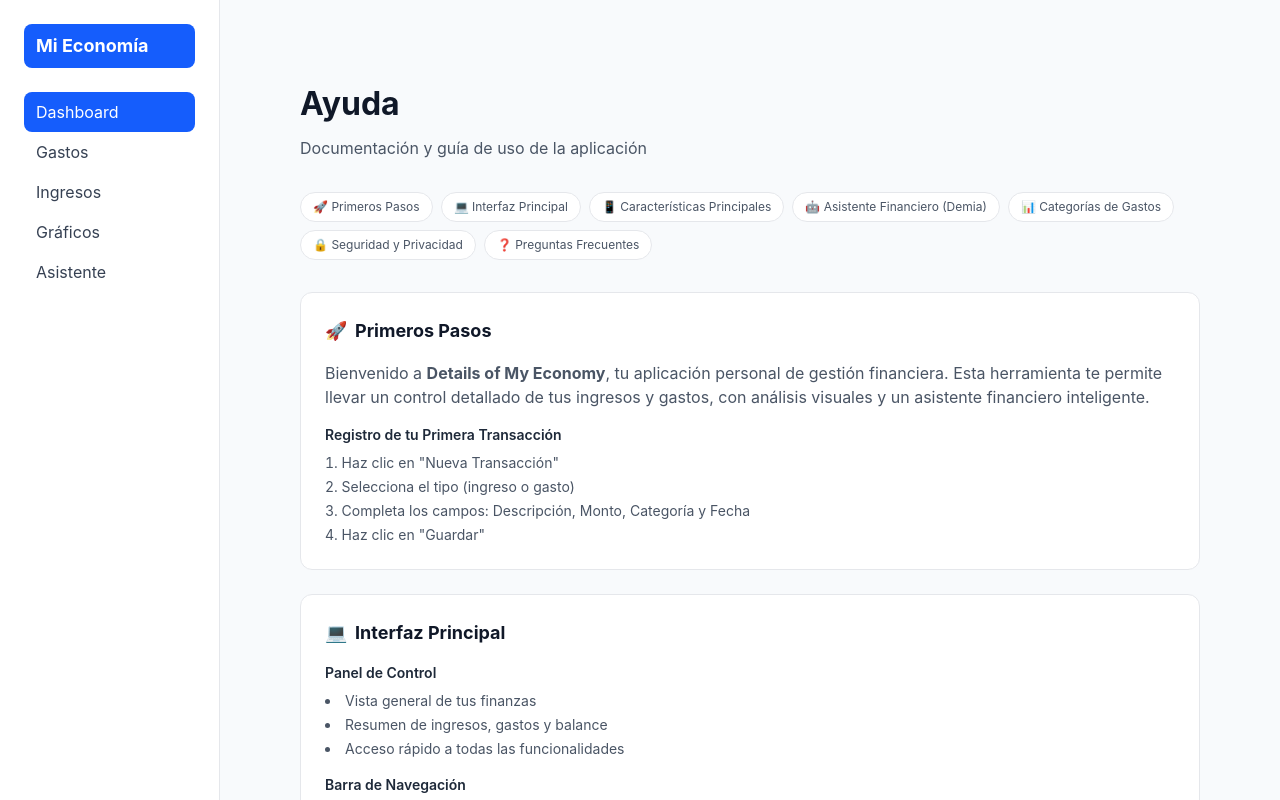
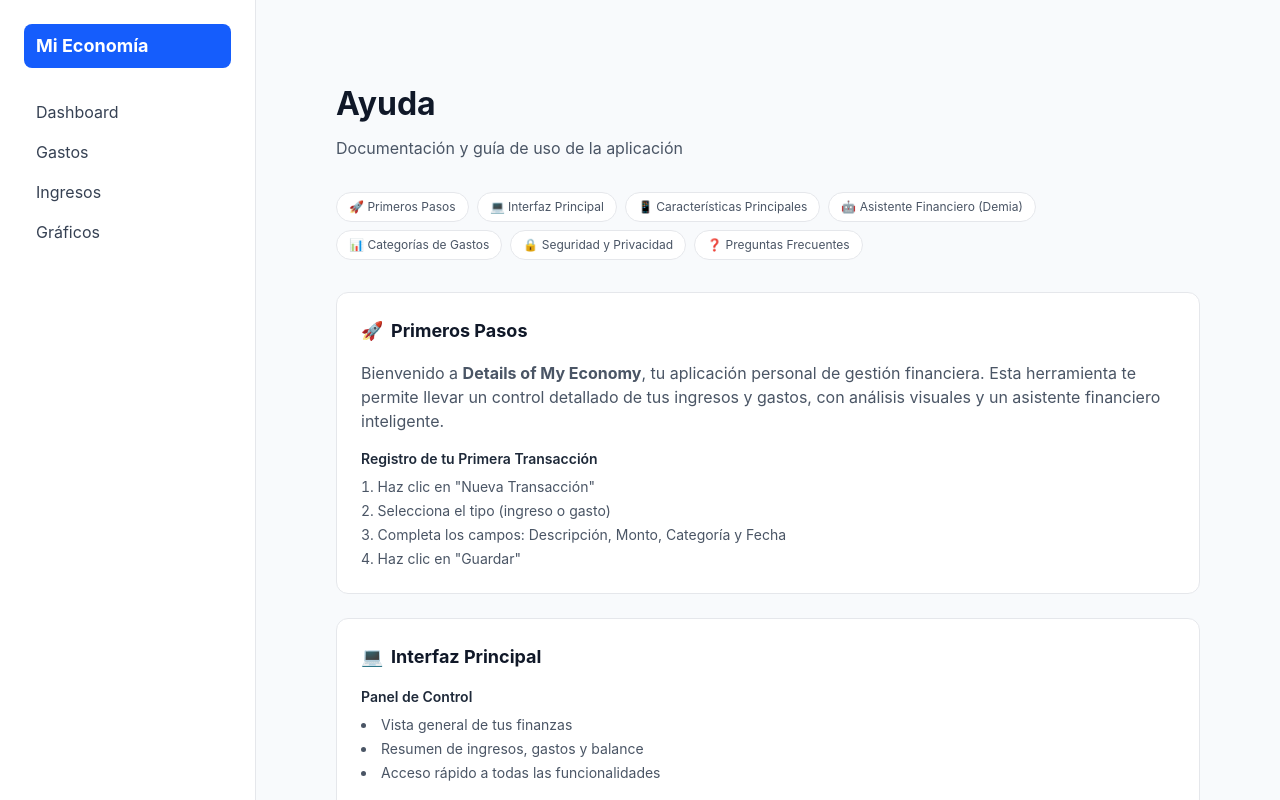
Before and after one commit to fjmg84/handle-my-economy, a Next.js app: page /ayuda in a window 1280 px wide. Built offline with nearby package versions, Linux system fonts and the light colour scheme.

Commit message:
refactor: simplify DashboardLayout by removing unused mobile navigation and adjusting sidebar width

```diff
--- a/components/dashboard/DashboardLayout.tsx
+++ b/components/dashboard/DashboardLayout.tsx
@@ -1,15 +1,13 @@
-import { MenuIcon } from "lucide-react";
-import Link from "next/dist/client/link";
+import Link from "next/link";
+import { ReactNode } from "react";
 
-export default function DashboardLayout({
-  children,
-}: {
-  children: React.ReactNode;
-}) {
+import Nav from "../shares/Nav";
+
+export default function DashboardLayout({ children }: { children: ReactNode }) {
   return (
     <div className="flex h-screen">
       {/* Sidebar */}
-      <aside className="hidden md:flex w-55 bg-white border-r border-gray-200 flex-col">
+      <aside className="hidden md:flex w-64 bg-white border-r border-gray-200 flex-col">
         <div className="flex flex-col gap-6 p-6">
           {/* Logo */}
           <Link
@@ -20,38 +18,7 @@ export default function DashboardLayout({
           </Link>
 
           {/* Navigation */}
-          <nav>
-            <a
-              href="/dashboard"
-              className="flex items-center gap-3 px-3 py-2 bg-blue-600 rounded-lg text-white"
-            >
-              <span className="flex items-center">Dashboard</span>
-            </a>
-            <a
-              href="/dashboard/gastos"
-              className="flex items-center gap-3 px-3 py-2 text-gray-700 hover:bg-gray-100 rounded-lg"
-            >
-              <span className="flex items-center">Gastos</span>
-            </a>
-            <a
-              href="/dashboard/ingresos"
-              className="flex items-center gap-3 px-3 py-2 text-gray-700 hover:bg-gray-100 rounded-lg"
-            >
-              <span className="flex items-center">Ingresos</span>
-            </a>
-            <a
-              href="/dashboard/graficos"
-              className="flex items-center gap-3 px-3 py-2 text-gray-700 hover:bg-gray-100 rounded-lg"
-            >
-              <span className="flex items-center">Gráficos</span>
-            </a>
-            <a
-              href="/dashboard/asistente"
-              className="flex items-center gap-3 px-3 py-2 text-gray-700 hover:bg-gray-100 rounded-lg"
-            >
-              <span className="flex items-center">Asistente</span>
-            </a>
-          </nav>
+          <Nav />
         </div>
       </aside>
 
@@ -59,61 +26,6 @@ export default function DashboardLayout({
       <div className="flex-1 flex flex-col overflow-hidden bg-slate-50">
         <div className="flex-1 overflow-auto p-10">{children}</div>
       </div>
-
-      {/* Mobile Navigation */}
-      <div
-        id="mobileNav"
-        className="fixed inset-y-0 bg-white w-full -right-full duration-300 ease-in-out z-50"
-      >
-        <div className="flex flex-col gap-6 p-6 h-full overflow-y-auto">
-          <div className="flex items-center gap-3 px-3 py-2 bg-blue-600 rounded-lg">
-            <span className="text-lg font-bold text-white">Mi Economía</span>
-          </div>
-
-          <nav>
-            <a
-              href="/dashboard"
-              className="flex items-center gap-3 px-3 py-2 bg-blue-600 rounded-lg text-white mb-4"
-            >
-              <span className="flex items-center">Dashboard</span>
-            </a>
-            <a
-              href="/dashboard/gastos"
-              className="flex items-center gap-3 px-3 py-2 text-gray-700 hover:bg-gray-100 rounded-lg"
-            >
-              <span className="flex items-center">Gastos</span>
-            </a>
-            <a
-              href="/dashboard/ingresos"
-              className="flex items-center gap-3 px-3 py-2 text-gray-700 hover:bg-gray-100 rounded-lg"
-            >
-              <span className="flex items-center">Ingresos</span>
-            </a>
-            <a
-              href="/dashboard/graficos"
-              className="flex items-center gap-3 px-3 py-2 text-gray-700 hover:bg-gray-100 rounded-lg"
-            >
-              <span className="flex items-center">Gráficos</span>
-            </a>
-            <a
-              href="/dashboard/asistente"
-              className="flex items-center gap-3 px-3 py-2 text-gray-700 hover:bg-gray-100 rounded-lg"
-            >
-              <span className="flex items-center">Asistente</span>
-            </a>
-          </nav>
-        </div>
-      </div>
-
-      {/* Mobile Menu Button */}
-      <div className="md:hidden fixed top-6 right-6 z-50">
-        <button
-          id="mobileNavBtn"
-          className="bg-blue-100 p-3 rounded-lg shadow-lg hover:bg-blue-200 transition-colors"
-        >
-          <MenuIcon size={20} color="#1e40af" />
-        </button>
-      </div>
     </div>
   );
 }
```
